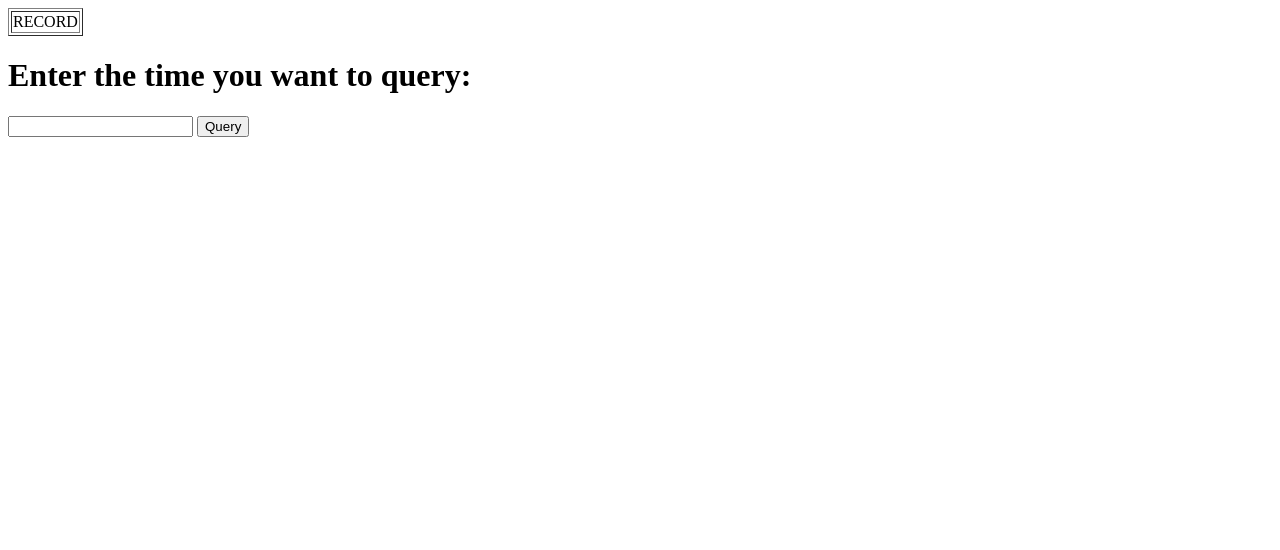
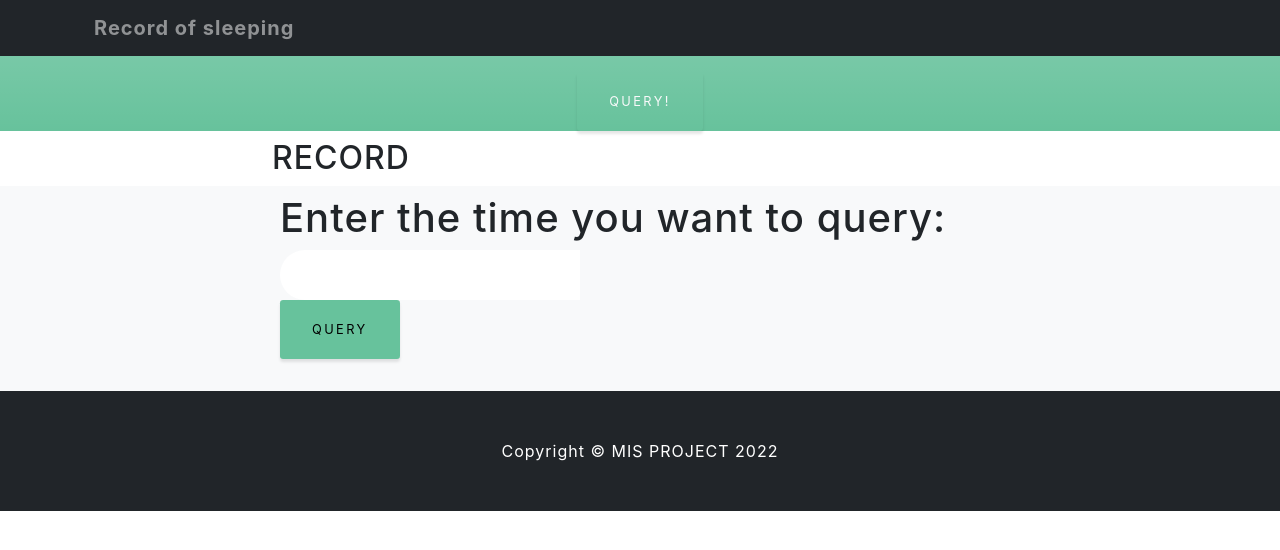
Before and after one commit to stephaninieee/Master-of-Focus, a Flask app: template templates/sleeping.html in a window 1280 px wide. Shown: the top 550 px of the page. Run offline with Flask 2, Linux system fonts and the light colour scheme; the template is opened without the code that fills it, so the values that code supplies are empty.

Commit message:
Update sleeping.html

```diff
--- a/templates/sleeping.html
+++ b/templates/sleeping.html
@@ -1,42 +1,85 @@
-<html>
+<!DOCTYPE html>
+<html lang="en">
     <head>
         <meta http-equiv="Content-Type" content="text/html; charset=utf-8" />
-<meta charset="utf-8">
+        <meta charset="utf-8" />
+        <meta name="viewport" content="width=device-width, initial-scale=1, shrink-to-fit=no" />
+        <meta name="description" content="" />
+        <meta name="author" content="" />
         <meta http-equiv="Pragma" content="no-cache" />
         <meta http-equiv="Cache-Control" content="no-cache" />
         <meta http-equiv="Expires" content="0" />
-<meta name="viewport" content="width=device-width, initial-scale=1, shrink-to-fit=no">
-<title>Record</title>
+        <title>Record of sleeping</title>
+        <link rel="icon" type="image/x-icon" href="static/assets/favicon.ico" /> ---------
+        <link href="static/css/styles.css" rel="stylesheet" />
     </head>
-   <body>
+    <body id="page-top">
+        <nav class="navbar navbar-expand-lg navbar-dark bg-dark fixed-top" id="mainNav">
+            <div class="container px-4">
+                <a class="navbar-brand" href="#page-top">Record of sleeping</a>
+                <button class="navbar-toggler" type="button" data-bs-toggle="collapse" data-bs-target="#navbarResponsive" aria-controls="navbarResponsive" aria-expanded="false" aria-label="Toggle navigation"><span class="navbar-toggler-icon"></span></button>
+            </div>
+        </nav>
+        <!-- Header-->
+        <header class="bg-success bg-gradient text-white">
+            <div class="container px-6 text-center">
+                <h1> </h1>>
+                <p class="lead">
                     {% if d %}
-      <h1>Dear {{d}},  Sleep is like a cat: It only comes to you if you ignore it.</h1>
+                    <h2>Dear {{d}},  Sleep is like a cat: It only comes to you if you ignore it.</h2>
                     {% endif %}
                     {% if img_s %}
                     <img src ="static/chart/{{img_s}}" \>
                     {% endif %}
-      <table border = 1>
-         <thead>
-            <td>RECORD</td>
-         </thead>
-
+                </p>
+                <a class="btn btn-sm btn-outline-light" href="#record">Query!</a>
+            </div>
+        </header>
+        <!-- record section-->
+        <section id="record">
+            <div class="container px-6">
+                <div class="row gx-4 justify-content-center">
+                    <div class="col-lg-8">
+                        <h1> </h1>
+                        <h2>RECORD</h2>
+                        <table>
                             {% for row in rows %}
                             <tr>
                                <td>{{row["picName"]}}</td>
                             </tr>
                             {% endfor %}
                          </table>
-
+                    </div>
+                </div>
+            </div>
+        </section>
+        <!-- Services section-->
+        <section class="bg-light" id="services">
+            <div class="container px-4">
+                <div class="row gx-4 justify-content-center">
+                    <div class="col-lg-8">
                         <form method="POST" enctype="multipart/form-data">
+                            <h1> </h1>
                             <h1>Enter the time you want to query:</h1>
                                <input type= "text" name ="picture name"  class="form-control">
-      <button type="submit">Query</button>
+                           <button class="btn btn-sm btn-success" type="submit">Query</button>
+                           <h1> </h1>
                            <br>
                            {% if image %}
-        <img  src="static/displayDB/{{image}}"   width="1100">
+                             <img  src="static/displayDB/{{image}}"   width="1100" >
                            {% endif %}
                          </form>
-
-
+                    </div>
+                </div>
+            </div>
+        </section>
+        <!-- Footer-->
+        <footer class="py-5 bg-dark">
+            <div class="container px-4"><p class="m-0 text-center text-white">Copyright &copy; MIS PROJECT 2022</p></div>
+        </footer>
+        <!-- Bootstrap core JS-->
+        <script src="https://cdn.jsdelivr.net/npm/bootstrap@5.1.3/dist/js/bootstrap.bundle.min.js"></script>
+        <!-- Core theme JS-->
+        <script src="static/js/scripts.js"></script>
     </body>
 </html>
```
Lines whose indentation alone changed are shown as unchanged.
